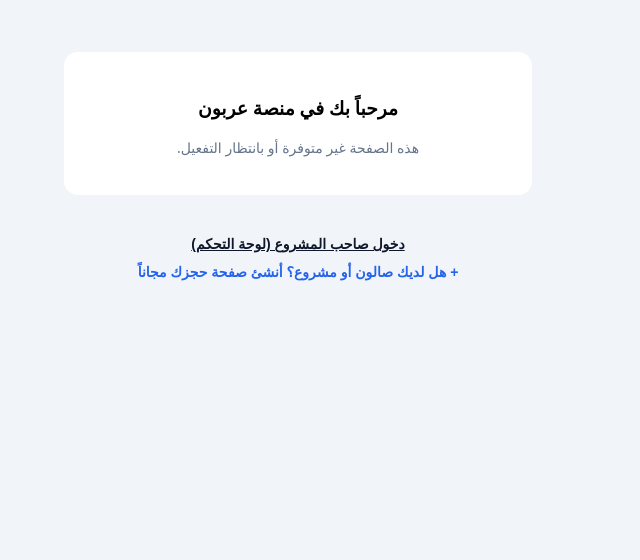
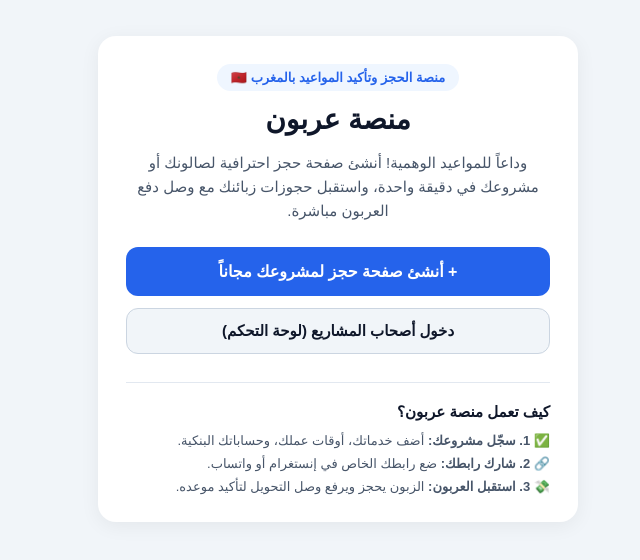
Before and after one commit to ybp5mf2khm-gif/3arboon, a React (Vite) app: page / in a window 1280 px wide. Shown: the top 560 px of the page, without its empty margins (427-1067 px from the left). Built offline with nearby package versions, Linux system fonts and the light colour scheme; no server answers; the database is empty.

Commit message:
Update App.jsx

```diff
--- a/src/App.jsx
+++ b/src/App.jsx
@@ -19,7 +19,7 @@ export default function App() {
 
   const params = new URLSearchParams(window.location.search);
   const isAdminRoute = params.get('admin') === 'true';
-  const slug = params.get('p') || 'sara-beauty';
+  const slug = params.get('p');
 
   const loadProviderDetails = async (prov) => {
     setProvider(prov);
@@ -30,7 +30,7 @@ export default function App() {
   };
 
   const loadData = async () => {
-    if (isAdminRoute) {
+    if (isAdminRoute || !slug) {
       setLoading(false);
       return;
     }
@@ -94,6 +94,49 @@ export default function App() {
     );
   }
 
+  // الواجهة الرئيسية للمنصة عند الدخول بدون رابط صالون (?p=...)
+  if (!slug && view === 'booking') {
+    return (
+      <div style={{ padding: 16, maxWidth: 480, margin: '20px auto', fontFamily: 'sans-serif' }} dir="rtl">
+        <div style={{ background: '#fff', padding: 28, borderRadius: 18, boxShadow: '0 4px 20px rgba(0,0,0,0.06)', textAlign: 'center' }}>
+          <div style={{ display: 'inline-block', background: '#eff6ff', color: '#2563eb', padding: '6px 14px', borderRadius: 20, fontSize: 13, fontWeight: 'bold', marginBottom: 12 }}>
+            منصة الحجز وتأكيد المواعيد بالمغرب 🇲🇦
+          </div>
+          <h1 style={{ margin: '0 0 12px', fontSize: 28, color: '#0f172a' }}>منصة عربون</h1>
+          <p style={{ color: '#475569', fontSize: 15, lineHeight: 1.6, marginBottom: 24 }}>
+            وداعاً للمواعيد الوهمية! أنشئ صفحة حجز احترافية لصالونك أو مشروعك في دقيقة واحدة، واستقبل حجوزات زبائنك مع وصل دفع العربون مباشرة.
+          </p>
+
+          <button
+            onClick={() => setView('register')}
+            style={{ width: '100%', background: '#2563eb', color: '#fff', border: 'none', padding: 15, borderRadius: 12, fontWeight: 'bold', fontSize: 16, cursor: 'pointer', marginBottom: 12 }}
+          >
+            + أنشئ صفحة حجز لمشروعك مجاناً
+          </button>
+
+          <button
+            onClick={() => {
+              setIsUnlocked(false);
+              setView('dashboard');
+            }}
+            style={{ width: '100%', background: '#f1f5f9', color: '#0f172a', border: '1px solid #cbd5e1', padding: 13, borderRadius: 12, fontWeight: 'bold', fontSize: 15, cursor: 'pointer' }}
+          >
+            دخول أصحاب المشاريع (لوحة التحكم)
+          </button>
+
+          <div style={{ marginTop: 28, paddingTop: 20, borderTop: '1px solid #e2e8f0', textAlign: 'right' }}>
+            <h4 style={{ margin: '0 0 12px', color: '#0f172a', fontSize: 15 }}>كيف تعمل منصة عربون؟</h4>
+            <div style={{ fontSize: 13, color: '#475569', display: 'flex', flexDirection: 'column', gap: 8 }}>
+              <div>✅ <strong>1. سجّل مشروعك:</strong> أضف خدماتك، أوقات عملك، وحساباتك البنكية.</div>
+              <div>🔗 <strong>2. شارك رابطك:</strong> ضع رابطك الخاص في إنستغرام أو واتساب.</div>
+              <div>💸 <strong>3. استقبل العربون:</strong> الزبون يحجز ويرفع وصل التحويل لتأكيد موعده.</div>
+            </div>
+          </div>
+        </div>
+      </div>
+    );
+  }
+
   return (
     <div style={{ padding: 12 }}>
       {view === 'booking' ? (
@@ -102,8 +145,14 @@ export default function App() {
             <BookingPage provider={provider} services={services} onSuccess={() => loadProviderDetails(provider)} />
           ) : (
             <div style={{ textAlign: 'center', background: '#fff', padding: 24, borderRadius: 14, maxWidth: 420, margin: '40px auto' }}>
-              <h3>مرحباً بك في منصة عربون</h3>
-              <p style={{ color: '#64748b', fontSize: 14 }}>هذه الصفحة غير متوفرة أو بانتظار التفعيل.</p>
+              <h3>هذه الصفحة غير متوفرة</h3>
+              <p style={{ color: '#64748b', fontSize: 14 }}>قد يكون الرابط غير صحيح أو أن الحساب بانتظار التفعيل.</p>
+              <button
+                onClick={() => { window.location.href = '/'; }}
+                style={{ marginTop: 12, background: '#0f172a', color: '#fff', border: 'none', padding: '10px 18px', borderRadius: 8, fontWeight: 'bold', cursor: 'pointer' }}
+              >
+                الذهاب للصفحة الرئيسية
+              </button>
             </div>
           )}
 
@@ -135,7 +184,7 @@ export default function App() {
               }}
               style={{ padding: '8px 14px', borderRadius: 8, border: 'none', background: '#cbd5e1', fontWeight: 'bold', cursor: 'pointer' }}
             >
-              → العودة لصفحة الحجز
+              {slug ? '→ العودة لصفحة الحجز' : '→ العودة للرئيسية'}
             </button>
             {isUnlocked && (
               <button
```
